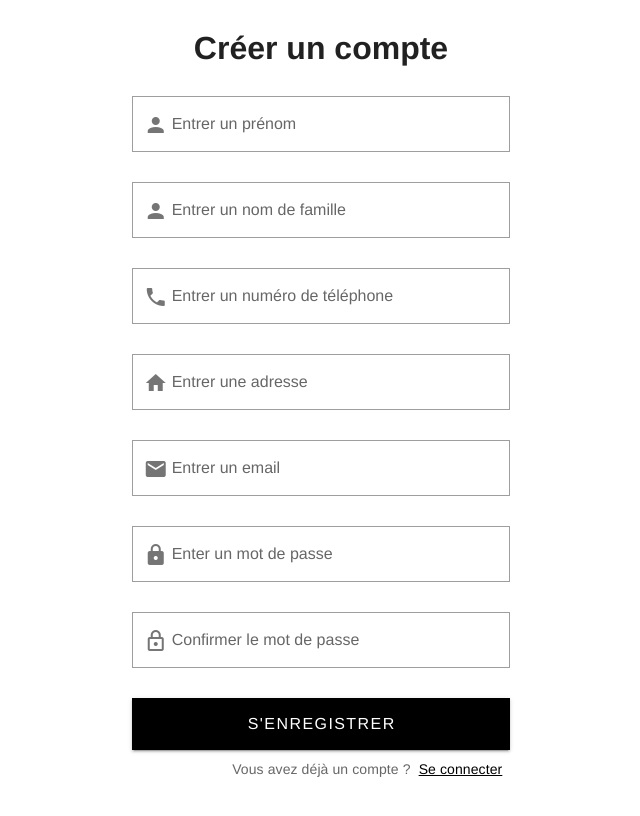
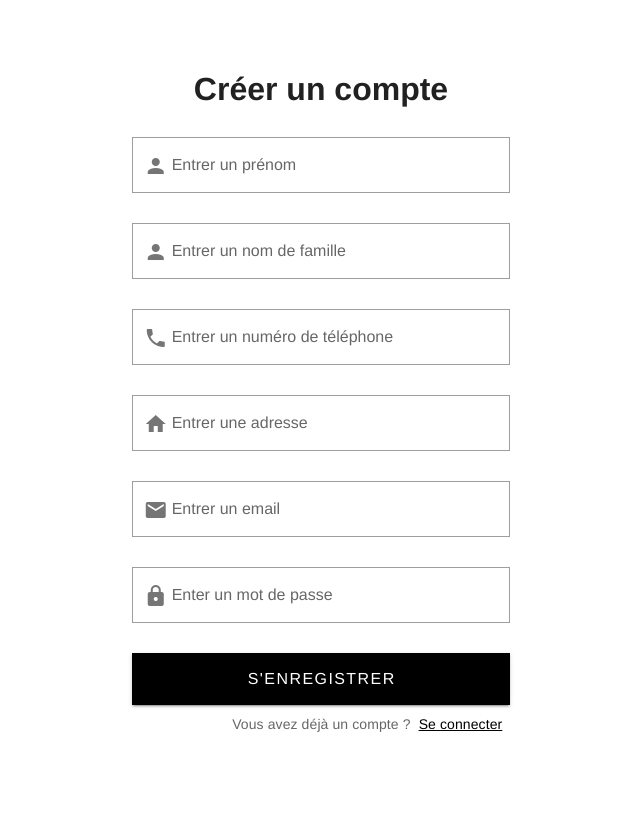
Before and after one commit to gabrielncl/cesiEats_Front, a Vue app in the folder user/: page /register in a window 1280 px wide. Shown: the top 816 px of the page, without its empty margins (319-959 px from the left). Built offline with nearby package versions, Linux system fonts and the light colour scheme.

Commit message:
change login and register components

```diff
--- /dev/null
+++ b/user/src/components/auth/Login.vue
@@ -0,0 +1,79 @@
+<template>
+  <v-app>
+    <v-main>
+      <v-container fluid fill-height>
+        <v-layout align-center justify-center>
+          <v-flex xs12 sm8 md4>
+            <v-card elevation="0">
+              <div class="text-center">
+                <h1 class="mb-2">Connexion</h1>
+              </div>
+              <v-card-text>
+                <v-form @submit.prevent="loginUser">
+                  <v-text-field
+                    v-model="login.email"
+                    label="Entrer un email"
+                    name="email"
+                    prepend-inner-icon="mdi-email"
+                    type="email"
+                    class="rounded-0"
+                    outlined
+                  ></v-text-field>
+                  <v-text-field
+                    v-model="login.password"
+                    label="Entrer un mot de passe"
+                    name="password"
+                    prepend-inner-icon="mdi-lock"
+                    type="password"
+                    suffix="| Oublié?"
+                    class="rounded-0"
+                    outlined
+                  ></v-text-field>
+                  <v-btn class="rounded-0" type="submit" color="#000000" x-large block dark
+                    >Se connecter</v-btn
+                  >
+                  <v-card-actions class="text--secondary">
+                    <v-spacer></v-spacer>
+                    <!-- <router-link :to="{ name: 'SignUp' }">Sign Up</router-link> -->
+                    Pas de compte?
+                    <a href="/register" class="pl-2" style="color: #000000"
+                      >S'inscrire</a
+                    >
+                  </v-card-actions>
+                </v-form>
+              </v-card-text>
+            </v-card>
+          </v-flex>
+        </v-layout>
+      </v-container>
+    </v-main>
+  </v-app>
+</template>
+<script>
+export default {
+  data() {
+    return {
+      login: {
+        email: "",
+        password: "",
+      },
+    };
+  },
+  methods: {
+    async loginUser() {
+      try {
+        let response = await this.$http.post("/user/login", this.login);
+        let token = response.data.token;
+        localStorage.setItem("jwt", token);
+        if (token) {
+          swal("Success", "Login Successful", "Error");
+          this.$router.push("/home");
+        }
+      } catch (err) {
+        swal("Error", "Something Went Wrong", "error");
+        console.log(err.response);
+      }
+    },
+  },
+};
+</script>
--- /dev/null
+++ b/user/src/components/auth/Register.vue
@@ -0,0 +1,74 @@
+<template>
+   <v-app>
+      <v-main>
+         <v-container fluid fill-height>
+            <v-layout align-center justify-center>
+               <v-flex xs12 sm8 md4>
+                    <v-card elevation="0">
+                        <div class="text-center">
+                            <h1 class="mb-2">Créer un compte</h1>
+                        </div>
+                        <v-card-text>
+                            <v-form
+                             @submit.prevent="registerUser">
+                            <v-text-field v-model="register.firstname" label="Entrer un prénom" name="firstname" prepend-inner-icon="mdi-account" type="text" class="rounded-0"  outlined required></v-text-field>
+                            <v-text-field v-model="register.lastname" label="Entrer un nom de famille" name="lastname" prepend-inner-icon="mdi-account" type="text" class="rounded-0" outlined required></v-text-field>
+                            <v-text-field v-model="register.phone" label="Entrer un numéro de téléphone" name="phone" prepend-inner-icon="mdi-phone" type="text" class="rounded-0" outlined required></v-text-field>
+                            <v-text-field v-model="register.address" label="Entrer une adresse" name="address" prepend-inner-icon="mdi-home" type="text" class="rounded-0" outlined required></v-text-field>
+                            <v-text-field v-model="register.email" label="Entrer un email" name="email" prepend-inner-icon="mdi-email" type="email" class="rounded-0" outlined required></v-text-field>
+                            <v-text-field v-model="register.password" label="Enter un mot de passe" name="password" prepend-inner-icon="mdi-lock" type="password" class="rounded-0" outlined required></v-text-field>
+                            <v-btn typ="submit" class="rounded-0" color="#000000" x-large block dark>S'enregistrer</v-btn>
+                            <v-card-actions class="text--secondary">
+                                <v-spacer></v-spacer>
+                                <!-- <router-link :to="{ name: 'SignUp' }">Sign Up</router-link> -->
+                                Vous avez déjà un compte ? <a href="/" class="pl-2" style="color: #000000">Se connecter</a>
+                            </v-card-actions>
+                            </v-form>
+                        </v-card-text>
+                    </v-card>
+                </v-flex>
+            </v-layout>
+         </v-container>
+      </v-main>
+   </v-app>
+</template>
+<script>
+export default {
+  data() {
+    return {
+      register: {
+        firstname: "",
+        lastname: "",
+        phone: "",
+        address: "",
+        email: "",
+        password: ""
+      }
+    };
+  },
+  methods: {
+    async registerUser() {
+      try {
+        let response = await this.$http.post("/user/register", this.register);
+        console.log(response);
+        let token = response.data.token;
+        if (token) {
+          localStorage.setItem("jwt", token);
+          this.$router.push("/");
+          swal("Success", "Registration Was successful", "success");
+        } else {
+          swal("Error", "Something Went Wrong", "error");
+        }
+      } catch (err) {
+        let error = err.response;
+        if (error.status == 409) {
+          swal("Error", error.data.message, "error");
+        } else {
+          swal("Error", error.data.err.message, "error");
+        }
+      }
+    }
+  }
+};
+
+</script>
--- a/user/src/router/index.ts
+++ b/user/src/router/index.ts
@@ -1,8 +1,6 @@
 import Vue from 'vue'
 import VueRouter, { RouteConfig } from 'vue-router'
 import Layout from '../views/LayoutView.vue'
-import Login from '../views/LoginView.vue'
-import Register from '../views/RegisterView.vue'
 import Profile from '../views/ProfileView.vue'
 import Home from '../views/HomeView.vue'
 import Cart from '../views/CartView.vue'
@@ -18,13 +16,13 @@ const routes: Array<RouteConfig> = [
   {
     path: '/',
     name: 'login',
-    component: Login
+    component: () => import("../views/LoginView.vue")
 
   },
   {
     path: '/register',
     name: 'register',
-    component: Register
+    component: () => import("../views/RegisterView.vue")
   },
   {
     path: '/cart',
--- a/user/src/views/LoginView.vue
+++ b/user/src/views/LoginView.vue
@@ -1,29 +1,13 @@
 <template>
-   <v-app>
-      <v-main>
-         <v-container fluid fill-height>
-            <v-layout align-center justify-center>
-               <v-flex xs12 sm8 md4>
-                  <v-card elevation="0">
-                     <div class="text-center">
-                        <h1 class="mb-2">Connexion</h1>
-                     </div>
-                     <v-card-text>
-                        <v-form>
-                           <v-text-field label="Entrer un email" name="email" prepend-inner-icon="mdi-email" type="email" class="rounded-0" outlined></v-text-field>
-                           <v-text-field label="Entrer un mot de passe" name="password" prepend-inner-icon="mdi-lock" type="password" suffix="| Oublié?" class="rounded-0" outlined></v-text-field>
-                           <v-btn class="rounded-0" color="#000000" x-large block dark>Se connecter</v-btn>
-                           <v-card-actions class="text--secondary">
-                           <v-spacer></v-spacer>
-                           <!-- <router-link :to="{ name: 'SignUp' }">Sign Up</router-link> -->
-                           Pas de compte? <a href="/register" class="pl-2" style="color: #000000">S'inscrire</a>
-                           </v-card-actions>
-                        </v-form>
-                     </v-card-text>
-                  </v-card>
-               </v-flex>
-            </v-layout>
-         </v-container>
-      </v-main>
-   </v-app>
+  <div class="login">
+    <login />
+  </div>
 </template>
+<script>
+import login from "@/components/auth/Login";
+export default {
+  components: {
+    login
+  }
+};
+</script>
--- a/user/src/views/RegisterView.vue
+++ b/user/src/views/RegisterView.vue
@@ -1,34 +1,13 @@
 <template>
-   <v-app>
-      <v-main>
-         <v-container fluid fill-height>
-            <v-layout align-center justify-center>
-               <v-flex xs12 sm8 md4>
-                    <v-card elevation="0">
-                        <div class="text-center">
-                            <h1 class="mb-2">Créer un compte</h1>
-                        </div>
-                        <v-card-text>
-                            <v-form>
-                            <v-text-field label="Entrer un prénom" name="firstname" prepend-inner-icon="mdi-account" type="text" class="rounded-0" outlined></v-text-field>
-                            <v-text-field label="Entrer un nom de famille" name="lastname" prepend-inner-icon="mdi-account" type="text" class="rounded-0" outlined></v-text-field>
-                            <v-text-field label="Entrer un numéro de téléphone" name="phone" prepend-inner-icon="mdi-phone" type="text" class="rounded-0" outlined></v-text-field>
-                            <v-text-field label="Entrer une adresse" name="address" prepend-inner-icon="mdi-home" type="text" class="rounded-0" outlined></v-text-field>
-                            <v-text-field label="Entrer un email" name="email" prepend-inner-icon="mdi-email" type="email" class="rounded-0" outlined></v-text-field>
-                            <v-text-field label="Enter un mot de passe" name="password" prepend-inner-icon="mdi-lock" type="password" class="rounded-0" outlined></v-text-field>
-                            <v-text-field label="Confirmer le mot de passe" name="password" prepend-inner-icon="mdi-lock-outline" type="password" class="rounded-0" outlined></v-text-field>
-                            <v-btn class="rounded-0" color="#000000" x-large block dark>S'enregistrer</v-btn>
-                            <v-card-actions class="text--secondary">
-                                <v-spacer></v-spacer>
-                                <!-- <router-link :to="{ name: 'SignUp' }">Sign Up</router-link> -->
-                                Vous avez déjà un compte ? <a href="/login" class="pl-2" style="color: #000000">Se connecter</a>
-                            </v-card-actions>
-                            </v-form>
-                        </v-card-text>
-                    </v-card>
-                </v-flex>
-            </v-layout>
-         </v-container>
-      </v-main>
-   </v-app>
+  <div class="register">
+    <register />
+  </div>
 </template>
+<script>
+import register from "@/components/auth/Register";
+export default {
+  components: {
+    register
+  }
+};
+</script>
```
Also changed, not shown: user/src/components/Login.vue (added), 1 other file (tests, documents, lock files or other folders).
